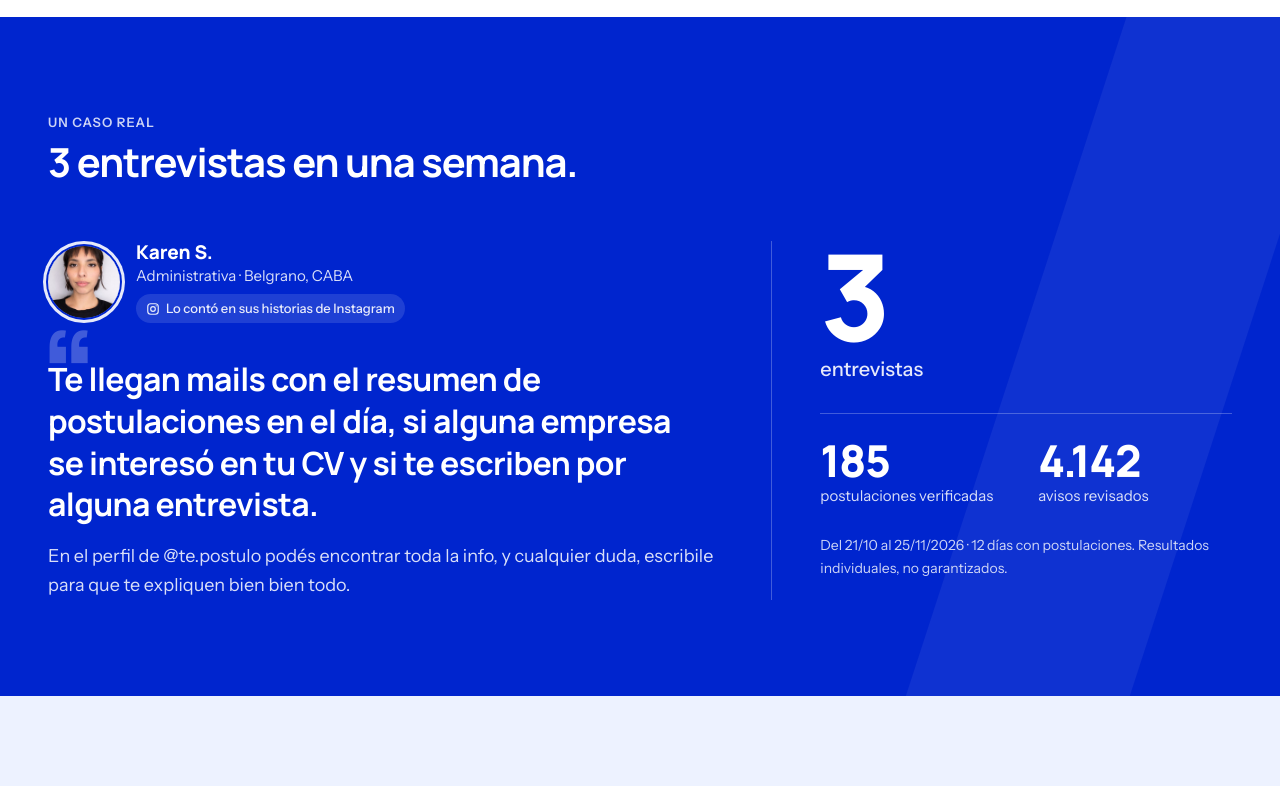
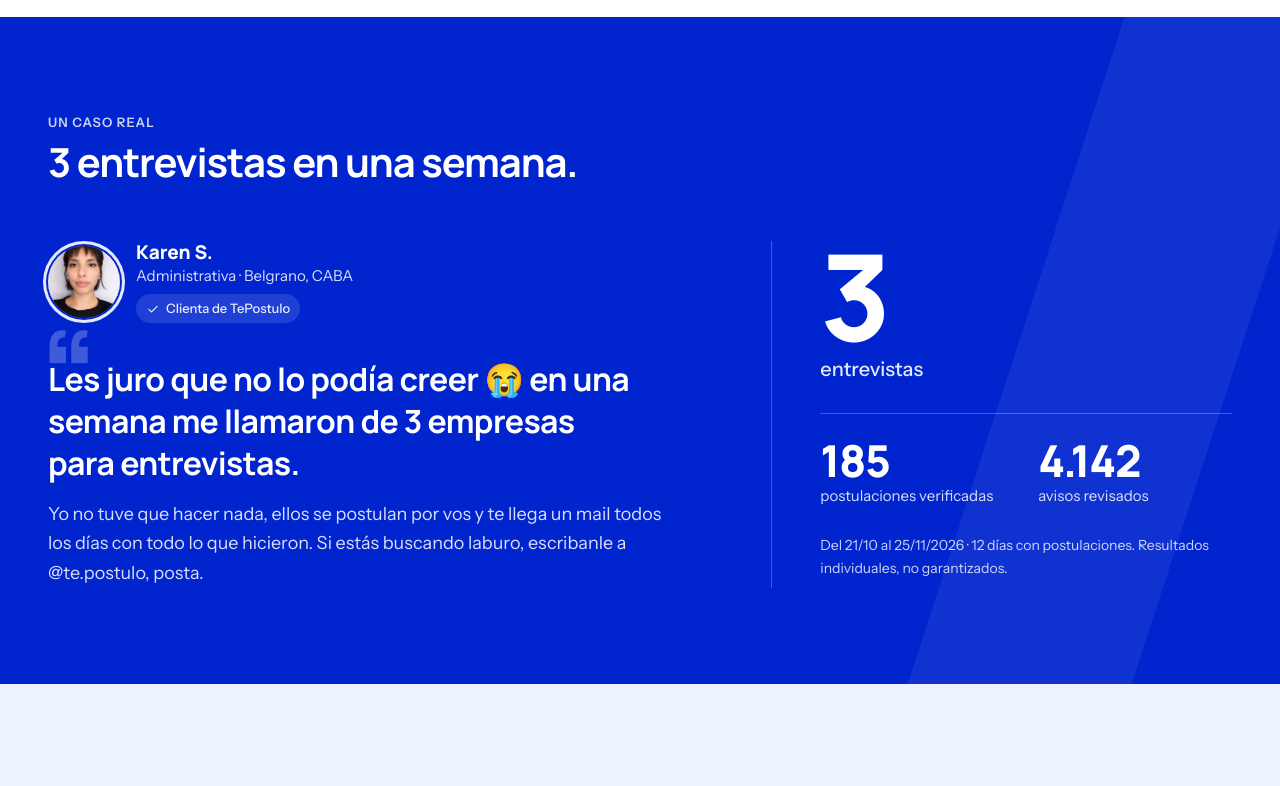
Before and after one commit to sabbracciavento/te-postulo, a Next.js app: page / in a window 1280 px wide. Shown: the part 1967-2753 px from the top of the page. Built offline with nearby package versions, Linux system fonts and the light colour scheme; no server answers.

Commit message:
feat(caso): reseña de Karen S. aprobada por ella

```diff
--- a/src/components/sections/Evidence.tsx
+++ b/src/components/sections/Evidence.tsx
@@ -1,6 +1,6 @@
 import Image from "next/image";
 import { evidence } from "@/content/home";
-import { InstagramIcon } from "@/components/ui/InstagramIcon";
+import { Icon } from "@/components/ui/Icon";
 
 /**
  * Un caso real: el testimonio de la persona (foto circular, sus palabras tal como las publicó) y las cifras verificadas, con la
@@ -42,7 +42,7 @@ export function Evidence() {
                     <span className="block font-display text-[19px] font-extrabold leading-tight">{persona.nombre}</span>
                     <span className="block text-[15px] text-white/85">{persona.perfil}</span>
                     <span className="mt-1.5 inline-flex items-center gap-1.5 rounded-full bg-white/[0.12] px-2.5 py-1 text-[13px] font-medium text-white/90">
-                      <InstagramIcon className="h-3.5 w-3.5" />
+                      <Icon name="check" className="h-3.5 w-3.5" />
                       {persona.fuente}
                     </span>
                   </span>
--- a/src/content/home.ts
+++ b/src/content/home.ts
@@ -37,10 +37,9 @@ export const steps = {
 };
 
 /*
- * Caso real (27-11-2026, aprobado por el dueño): Karen S. con su foto y SUS palabras, tal como las publicó en sus historias de
- * Instagram (solo se corrigió "cv" → "CV" y las tildes). Nunca se le inventa un texto a una persona real: un testimonio nuevo
- * va solo con su OK escrito. Las cifras son las del registro del kit, con su pie. Título: las 3 entrevistas le llegaron
- * en la misma semana (dato confirmado por el dueño el 27-11-2026), después de varias semanas de postulaciones.
+ * Caso real (27-11-2026): la persona con su foto y su reseña. El texto se redactó con su estilo y ella lo aprobó.
+ * Nunca se publica un testimonio sin el OK escrito de la persona. Las cifras son las del registro del kit, con su pie.
+ * Título: las 3 entrevistas llegaron en la misma semana (dato confirmado), después de varias semanas de postulaciones.
  */
 export const evidence = {
   kicker: "Un caso real",
@@ -49,10 +48,10 @@ export const evidence = {
     nombre: "Karen S.",
     perfil: "Administrativa · Belgrano, CABA",
     foto: "/casos/caso-1.jpg",
-    fuente: "Lo contó en sus historias de Instagram",
+    fuente: "Clienta de TePostulo",
   },
-  quote: "Te llegan mails con el resumen de postulaciones en el día, si alguna empresa se interesó en tu CV y si te escriben por alguna entrevista.",
-  quote2: "En el perfil de @te.postulo podés encontrar toda la info, y cualquier duda, escribile para que te expliquen bien bien todo.",
+  quote: "Les juro que no lo podía creer 😭 en una semana me llamaron de 3 empresas para entrevistas.",
+  quote2: "Yo no tuve que hacer nada, ellos se postulan por vos y te llega un mail todos los días con todo lo que hicieron. Si estás buscando laburo, escribanle a @te.postulo, posta.",
   metrics: [
     { value: "3", label: "entrevistas" },
     { value: "185", label: "postulaciones verificadas" },
```
Also changed, not shown: 1 other file (tests, documents, lock files or other folders).
